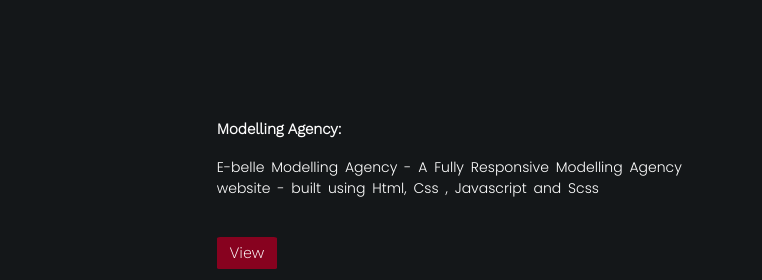
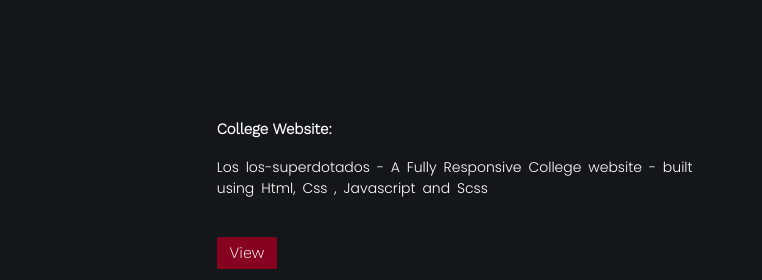
Before and after one commit to Ruyamo/Ruyamo.github.io, a plain HTML site: page index.html in a window 1280 px wide. Shown: the part 1120-1400 px from the top of the page, 518-1280 px from the left. Drawn offline with nearby package versions, Linux system fonts and the light colour scheme.

Commit message:
new changes to index.html

```diff
--- a/index.html
+++ b/index.html
@@ -87,10 +87,10 @@
     </div>
     <div>
                 <h3>
-                    Modelling Agency:
+                    College Website:
                 </h3>
                <p>
-             E-belle Modelling Agency - A Fully Responsive Modelling Agency website - built using Html, Css , Javascript and Scss
+             Los los-superdotados - A Fully Responsive College website - built using Html, Css , Javascript and Scss
                </p>
                <a href="https://los-superdotados.github.io/">View</a>
     </div>
```
